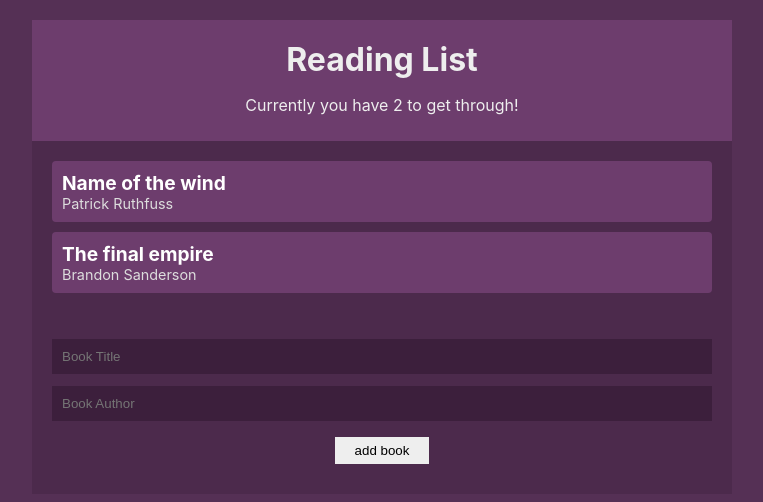
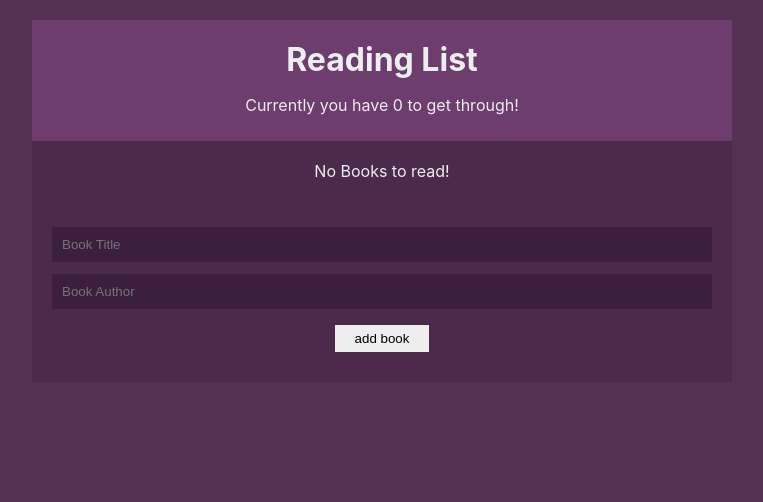
Before and after one commit to guilherme-leite/booklist, a React (Create React App) app: page / in a window 1280 px wide. Shown: the top 502 px of the page, without its empty margins (258-1021 px from the left). Built offline with nearby package versions, Linux system fonts and the light colour scheme.

Commit message:
Feat: Criando pasta e reducer

```diff
--- a/src/contexts/BookContext.js
+++ b/src/contexts/BookContext.js
@@ -1,22 +1,40 @@
-import React, { createContext, useState } from 'react';
-import { v1 as uuid } from 'uuid';
+// import React, { createContext, useState } from 'react';
+// // import { v1 as uuid } from 'uuid';
+
+// export const BookContext = createContext();
+
+// const BookContextProvider = (props) => {
+//   const [ books, setBooks ] = useState([
+//     {title: 'Name of the wind', author: 'Patrick Ruthfuss', id: 1},
+//     {title: 'The final empire', author: 'Brandon Sanderson', id: 2},
+//   ]);
+//   const addBook = (title, author) => {
+//     setBooks([...books, {title: title, author: author, id: uuid() }]);
+//   };
+//   const removeBook = (id) => {
+//     setBooks(books.filter(book => book.id !== id));
+//   };
+
+//   return(
+//     <BookContext.Provider value={{  books, addBook, removeBook }}>
+//       { props.children }
+//     </BookContext.Provider>
+//   )
+// };
+
+// export default BookContextProvider;
+
+import React, { createContext, useReducer } from 'react';
+import { bookReducer } from '../reducers/bookReducer';
+// import { v1 as uuid } from 'uuid';
 
 export const BookContext = createContext();
 
 const BookContextProvider = (props) => {
-  const [ books, setBooks ] = useState([
-    {title: 'Name of the wind', author: 'Patrick Ruthfuss', id: 1},
-    {title: 'The final empire', author: 'Brandon Sanderson', id: 2},
-  ]);
-  const addBook = (title, author) => {
-    setBooks([...books, {title: title, author: author, id: uuid() }]);
-  };
-  const removeBook = (id) => {
-    setBooks(books.filter(book => book.id !== id));
-  };
+  const [ books, dispatch ] = useReducer(bookReducer, []);
 
   return(
-    <BookContext.Provider value={{  books, addBook, removeBook }}>
+    <BookContext.Provider value={{  books, dispatch }}>
       { props.children }
     </BookContext.Provider>
   )
```
